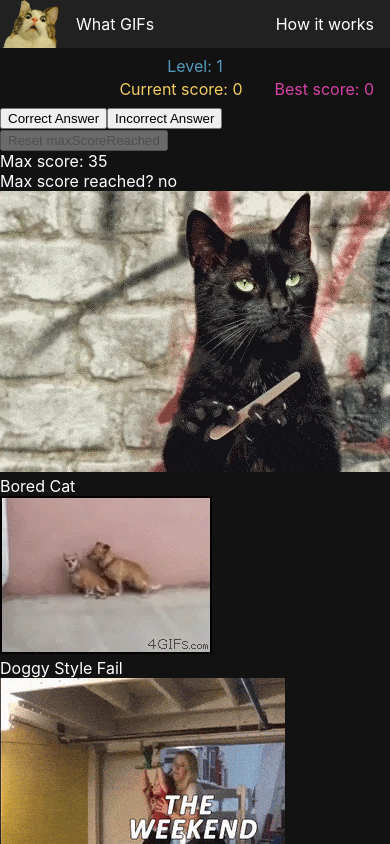
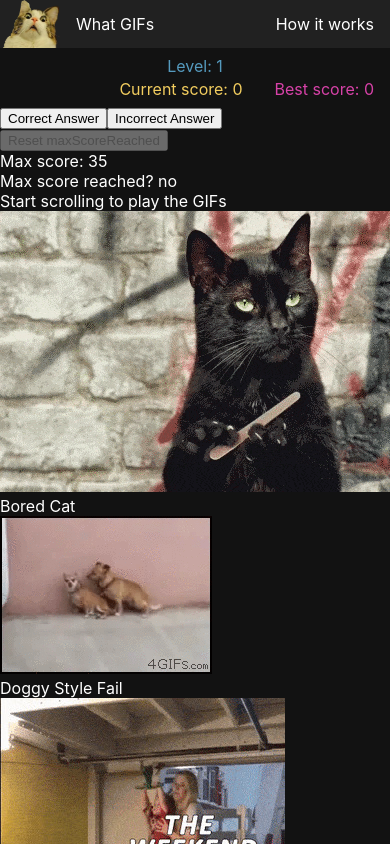
Before and after one commit to mihailthebuilder/what-gifs, a React (Create React App) app: page / in a window 390 px wide. Shown: the top 844 px of the page. Built offline with nearby package versions, Linux system fonts and the light colour scheme.

Commit message:
added indicator for mobile gif scroll

```diff
--- a/src/App.js
+++ b/src/App.js
@@ -76,7 +76,10 @@ const App = () => {
         Reset maxScoreReached
       </button>
       <div>Max score: {MAX_SCORE}</div>
-      <div>Max score reached? {maxScoreReached ? "yes" : "no"} </div>{" "}
+      <div>Max score reached? {maxScoreReached ? "yes" : "no"} </div>
+      <div className="mobile-instructions">
+        Start scrolling to play the GIFs
+      </div>
       <div className="gif-cards-container">
         {currentCards.map((cardItem) => (
           <GifContainer
--- a/src/App.scss
+++ b/src/App.scss
@@ -0,0 +1,11 @@
+@import "./common/resources.scss";
+
+.mobile-instructions {
+  display: none;
+}
+
+@media (max-width: $tablet-screen) {
+  .mobile-instructions {
+    display: block;
+  }
+}
```
